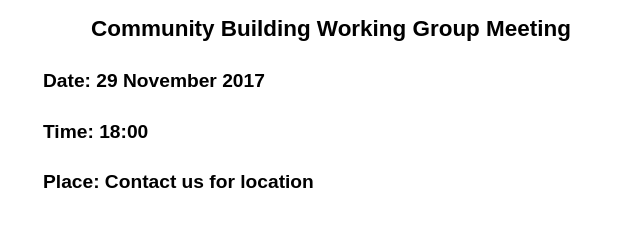
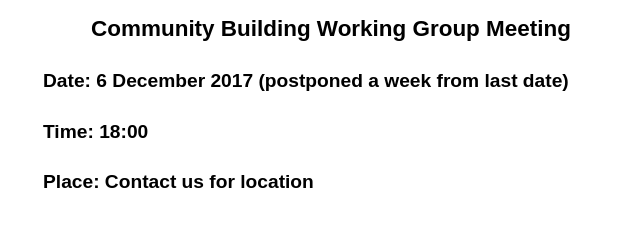
Before and after one commit to dsafresno/dsafresno.github.io, a plain HTML site: page index.html in a window 1280 px wide. Shown: the part 488-714 px from the top of the page, without its empty margins (309-949 px from the left). Drawn offline with Linux system fonts and the light colour scheme.

Commit message:
Update index.html

```diff
--- a/index.html
+++ b/index.html
@@ -34,7 +34,7 @@
 
 
 <h3>Community Building Working Group Meeting</h3>
-<p><strong>Date: 29 November 2017</strong></p>
+<p><strong>Date: 6 December 2017 (postponed a week from last date)</strong></p>
 <p><strong>Time: 18:00</strong></p>
 <p><strong>Place: Contact us for location</strong></p>
 
```
